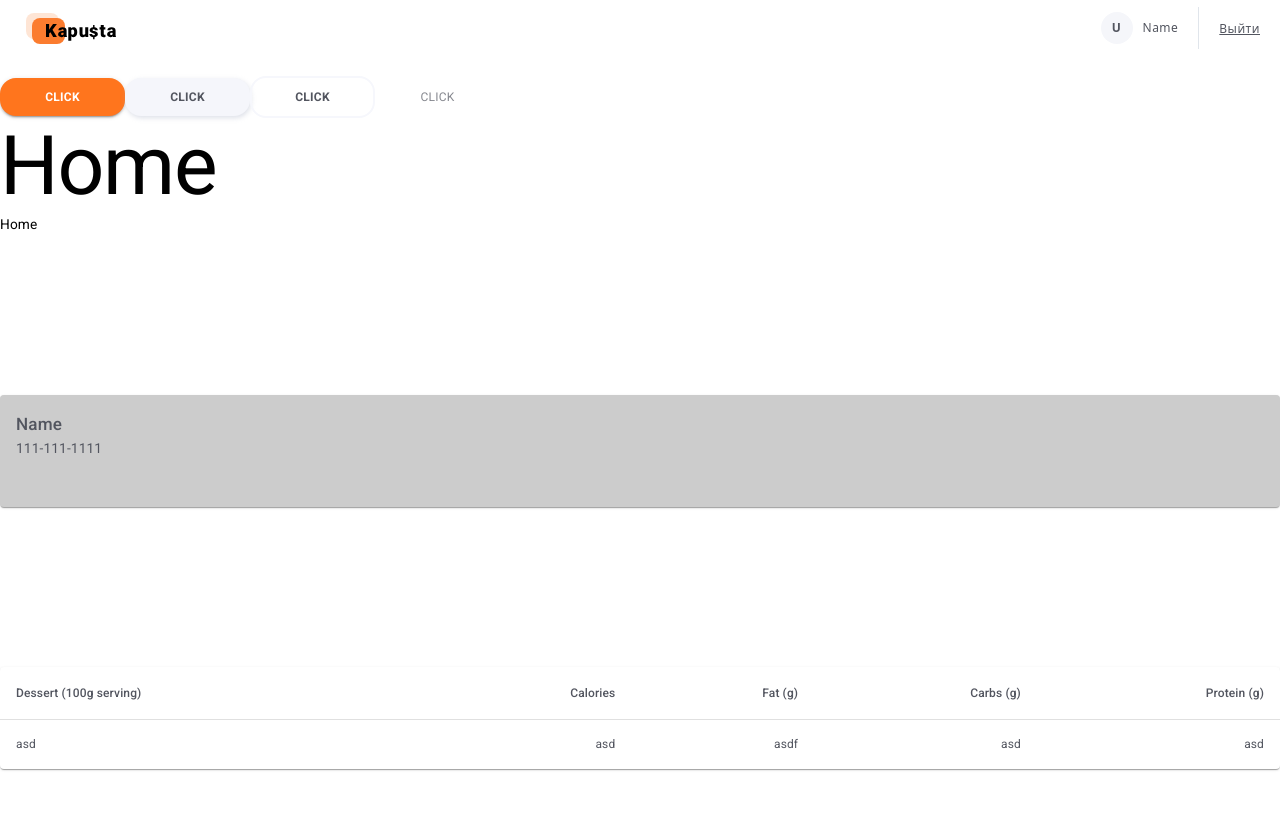
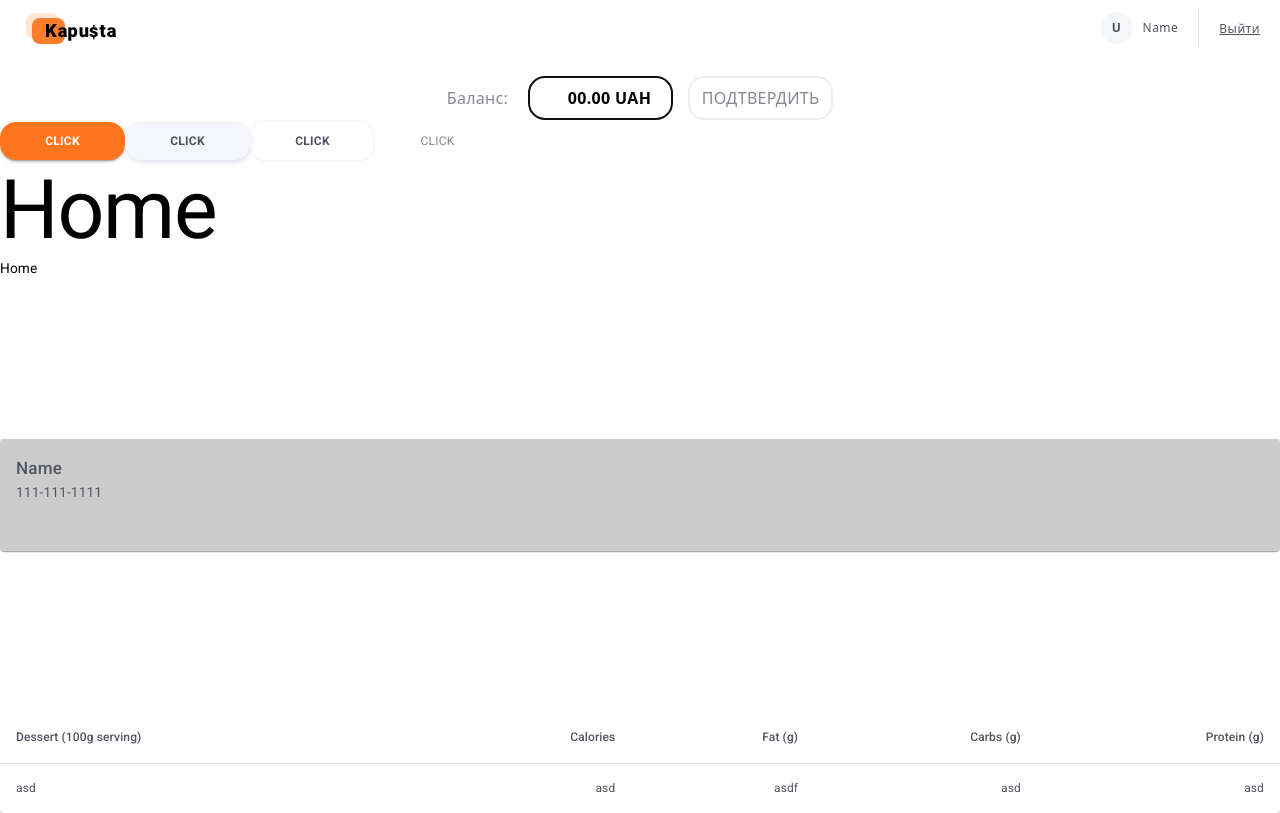
Before and after one commit to HannaHryhorieva/kapusta-seven-front, a React (Create React App) app: page / in a window 1280 px wide. Built offline with nearby package versions, Linux system fonts and the light colour scheme.

Commit message:
balance-form styles

```diff
--- /dev/null
+++ b/src/components/BalanceView/BalanceView.js
@@ -0,0 +1,65 @@
+import s from './BalanceView.module.css'
+import { useState } from 'react'
+
+const BalanceView = () => {
+  const [inputValue, setInputValue] = useState("")
+  const [balance, setBalance] = useState(0)
+
+  const formatNumber = n => {
+    return n.replace(/\D/g, "").replace(/\B(?=(\d{3})+(?!\d))/g, " ");
+  }
+
+  const handleChange = e => {
+
+  let value = e.target.value
+    if (value.indexOf(".") >= 0) {
+    const decimalPos = value.indexOf(".");
+    let leftSide = value.substring(0, decimalPos);
+      let rightSide = value.substring(decimalPos);
+
+    leftSide = formatNumber(leftSide);
+      rightSide = formatNumber(rightSide);
+
+    rightSide = rightSide.substring(0, 2);
+    value = leftSide + "." + rightSide;
+
+  } else {
+      value = formatNumber(value);
+  }
+    setInputValue(value);
+}
+
+
+    const handleSubmit = e => {
+      e.preventDefault();
+      let submitValue = inputValue
+      if (!inputValue.includes('.')) {
+        submitValue += '.00'
+      }
+      setBalance(submitValue)
+    }
+
+    return (
+      <div className={ s.container}>
+        <p className={ s.title}>Баланс:</p>
+        {balance ? <span className={ s.balance}> {balance} UAH</span> : (
+                <form className={s.form} onSubmit={handleSubmit}>
+      <input
+              value={inputValue}
+              onChange={handleChange}
+              pattern="^\d{1,3}(\s\d{3})*(\.\d+)?$"
+              type="string"
+        className={s.input}
+        autoComplete="on"
+        autoFocus
+        placeholder="00.00 UAH"
+      />
+      <button type="submit" className={s.button}>
+        Подтвердить
+      </button>
+    </form>)}
+      </div>
+    )
+}
+
+export { BalanceView }
--- /dev/null
+++ b/src/components/BalanceView/BalanceView.module.css
@@ -0,0 +1,109 @@
+.container {
+  display: flex;
+  flex-direction: column;
+  align-items: center;
+  justify-content: center;
+
+  margin: 0 auto;
+}
+.title {
+  margin-bottom: 8px;
+  font-weight: 500;
+  /* font-size: 12px;
+  line-height: 1.6; */
+  letter-spacing: 0.02em;
+
+  color: rgba(82, 85, 95, 0.7);
+}
+
+.form {
+  display: flex;
+  align-items: center;
+}
+
+.button {
+  display: flex;
+  align-items: center;
+  justify-content: center;
+  width: 145px;
+  height: 44px;
+  border: 2px solid #eee;
+  border-radius: 0 16px 16px 0;
+  border-left: none;
+
+  /* font-size: 12px;
+  line-height: 1.6; */
+  text-align: center;
+  letter-spacing: 0.02em;
+  text-transform: uppercase;
+
+  background-color: transparent;
+  color: rgba(82, 85, 95, 0.7);
+  /* opacity: 0.6;
+  transition: opacity 250ms cubic-bezier(0.4, 0, 0.2, 1); */
+  cursor: pointer;
+}
+
+/* .button:hover {
+  opacity: 1;
+} */
+
+.input {
+  display: inline-block;
+  /* margin-right: 15px; */
+  padding: 12px 20px;
+  max-width: 145px;
+  height: 44px;
+  font: inherit;
+  font-weight: 700;
+  /* font-size: 12px; */
+  text-align: right;
+
+  border: 2px solid #eee;
+  border-radius: 16px 0 0 16px;
+}
+
+.input::placeholder {
+  font-weight: 700;
+  /* font-size: 12px;
+  line-height: 1.6; */
+
+  text-align: right;
+  letter-spacing: 0.02em;
+  text-transform: uppercase;
+
+  color: #000000;
+}
+
+.balance {
+  display: flex;
+  align-items: center;
+  padding: 12px 20px;
+  max-height: 42px;
+
+  font-weight: 700;
+  /* font-size: 12px;
+  line-height: 1.6; */
+  text-align: center;
+
+  border: 2px solid #eee;
+  border-radius: 16px;
+}
+
+@media screen and (min-width: 768px) {
+  .container {
+    flex-direction: row;
+  }
+  .title {
+    margin-bottom: 0;
+    margin-right: 20px;
+  }
+  .input {
+    margin-right: 15px;
+    border-radius: 16px;
+  }
+  .button {
+    border-radius: 16px;
+    border-left: 2px solid #eee;
+  }
+}
--- a/src/components/LogoutBtn/LogoutBtn.module.css
+++ b/src/components/LogoutBtn/LogoutBtn.module.css
@@ -35,7 +35,7 @@
 
 .btn {
   padding: 0;
-  background-color: #fff;
+  background-color: transparent;
 
   border: none;
 }
--- a/src/example/ExampleComponent.js
+++ b/src/example/ExampleComponent.js
@@ -11,7 +11,7 @@ import {
   Typography,
   Box,
 } from '@mui/material';
-
+import { BalanceView } from '../components/BalanceView/BalanceView'
 import React from 'react';
 import CustomStyledExampleComponent from './CustomStyledExampleComponent';
 
@@ -20,6 +20,7 @@ function ExampleComponent() {
     <div>
       {/* <AppBar position="relative">Header</AppBar> */}
       <Box marginTop="20px">
+        <BalanceView/>
         <Button color="primary" variant="contained">
           Click
         </Button>
```
